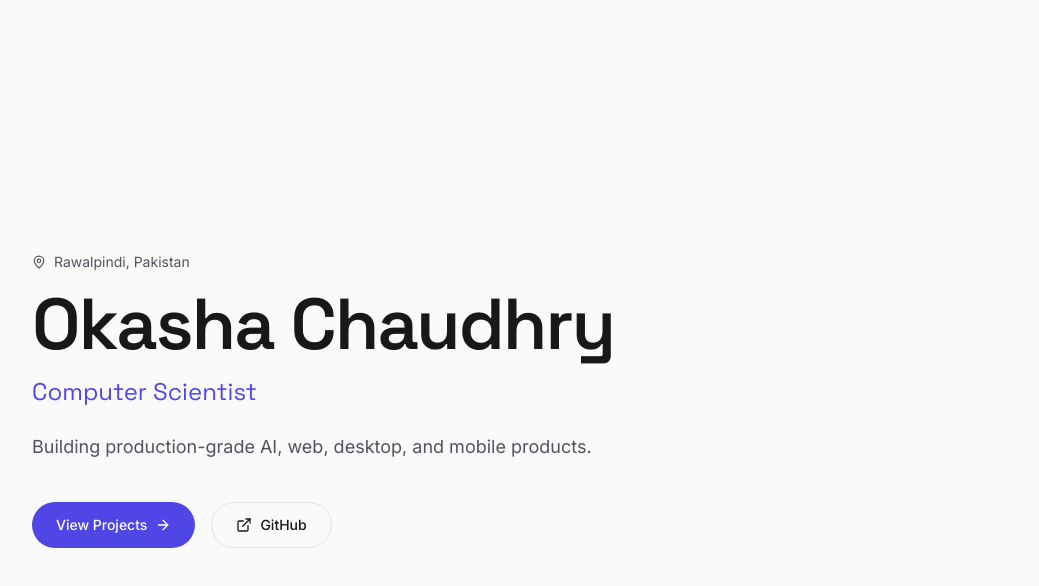
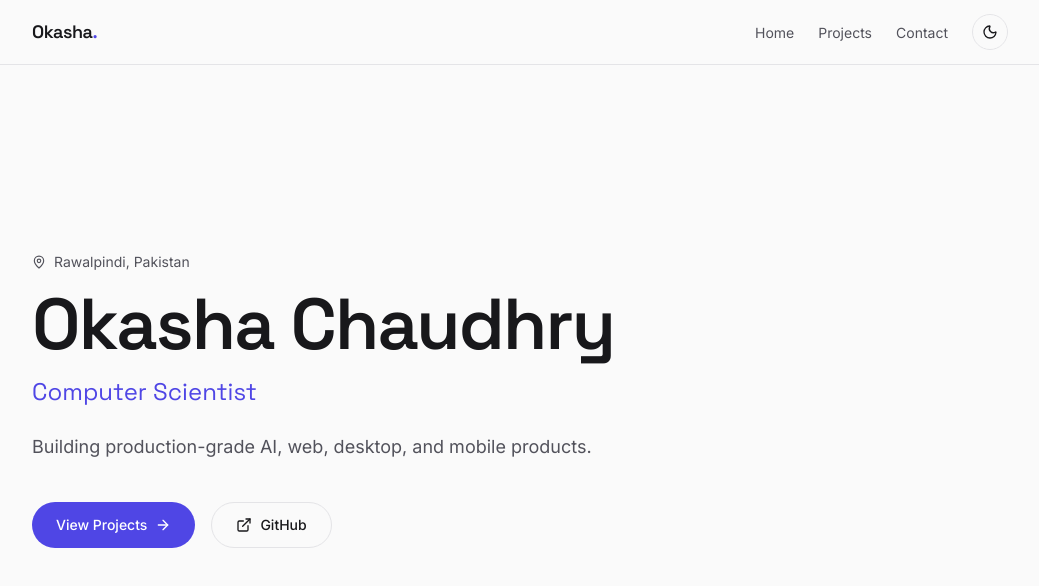
Before and after one commit to Okasha-Chaudhry/portfolio, a Next.js app: page / in a window 1280 px wide. Shown: the top 586 px of the page, without its empty margins (120-1159 px from the left). Built offline with nearby package versions, Linux system fonts and the light colour scheme.

Commit message:
feat: add navbar and theme toggle with flash-free persistence

```diff
--- a/src/app/layout.tsx
+++ b/src/app/layout.tsx
@@ -1,33 +1,26 @@
 import type { Metadata } from "next";
 import { Inter, Space_Grotesk } from "next/font/google";
+import { Navbar } from "@/components/layout/Navbar";
 import "./globals.css";
 
-const inter = Inter({
-  subsets: ["latin"],
-  variable: "--font-inter",
-  display: "swap",
-});
-
-const spaceGrotesk = Space_Grotesk({
-  subsets: ["latin"],
-  variable: "--font-space-grotesk",
-  display: "swap",
-});
+const inter = Inter({ subsets: ["latin"], variable: "--font-inter", display: "swap" });
+const spaceGrotesk = Space_Grotesk({ subsets: ["latin"], variable: "--font-space-grotesk", display: "swap" });
 
 export const metadata: Metadata = {
-  title: "Okasha Chaudhry - Software Engineer",
-  description:
-    "Full-stack software engineer building AI, web, desktop, and mobile products.",
+  title: "Okasha Chaudhry - Computer Scientist",
+  description: "Computer Science student specializing in AI/ML, MERN, .NET, and Flutter. I ship real products for real clients.",
 };
 
-export default function RootLayout({
-  children,
-}: Readonly<{ children: React.ReactNode }>) {
+const themeInitScript = `(function(){try{var t=localStorage.getItem("theme");if(t==="dark"||(!t&&window.matchMedia("(prefers-color-scheme: dark)").matches)){document.documentElement.classList.add("dark")}}catch(e){}})();`;
+
+export default function RootLayout({ children }: Readonly<{ children: React.ReactNode }>) {
   return (
     <html lang="en" suppressHydrationWarning>
-      <body
-        className={`${inter.variable} ${spaceGrotesk.variable} font-sans antialiased`}
-      >
+      <head>
+        <script dangerouslySetInnerHTML={{ __html: themeInitScript }} />
+      </head>
+      <body className={`${inter.variable} ${spaceGrotesk.variable} font-sans antialiased`}>
+        <Navbar />
         {children}
       </body>
     </html>
--- /dev/null
+++ b/src/components/layout/Navbar.tsx
@@ -0,0 +1,32 @@
+import { ThemeToggle } from "@/components/layout/ThemeToggle";
+import { siteConfig } from "@/data/site";
+
+const navLinks = [
+  { label: "Home", href: "#home" },
+  { label: "Projects", href: "#projects" },
+  { label: "Contact", href: "#contact" },
+];
+
+export function Navbar() {
+  return (
+    <header className="fixed inset-x-0 top-0 z-50 border-b border-border bg-background/80 backdrop-blur-md">
+      <nav aria-label="Main navigation" className="mx-auto flex h-16 max-w-5xl items-center justify-between px-6">
+        <a href="#home" className="font-display text-lg font-semibold tracking-tight">
+          {siteConfig.name.split(" ")[0]}<span className="text-accent">.</span>
+        </a>
+        <div className="flex items-center gap-6">
+          <ul className="hidden items-center gap-6 sm:flex">
+            {navLinks.map((link) => (
+              <li key={link.href}>
+                <a href={link.href} className="text-sm text-muted transition-colors hover:text-foreground">
+                  {link.label}
+                </a>
+              </li>
+            ))}
+          </ul>
+          <ThemeToggle />
+        </div>
+      </nav>
+    </header>
+  );
+}
--- /dev/null
+++ b/src/components/layout/ThemeToggle.tsx
@@ -0,0 +1,31 @@
+"use client";
+
+import { useEffect, useState } from "react";
+import { Moon, Sun } from "lucide-react";
+
+export function ThemeToggle() {
+  const [isDark, setIsDark] = useState(false);
+  const [mounted, setMounted] = useState(false);
+
+  useEffect(() => {
+    setMounted(true);
+    setIsDark(document.documentElement.classList.contains("dark"));
+  }, []);
+
+  function toggleTheme() {
+    const next = !isDark;
+    setIsDark(next);
+    document.documentElement.classList.toggle("dark", next);
+    localStorage.setItem("theme", next ? "dark" : "light");
+  }
+
+  if (!mounted) {
+    return <button aria-hidden="true" className="h-9 w-9 rounded-full border border-border" />;
+  }
+
+  return (
+    <button onClick={toggleTheme} aria-label={isDark ? "Switch to light mode" : "Switch to dark mode"} className="flex h-9 w-9 items-center justify-center rounded-full border border-border transition-colors hover:bg-surface">
+      {isDark ? <Sun size={16} /> : <Moon size={16} />}
+    </button>
+  );
+}
```
